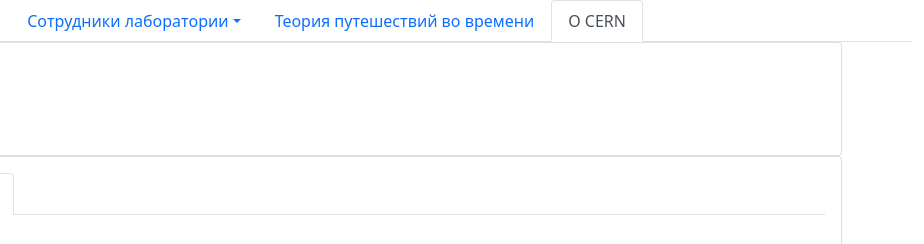
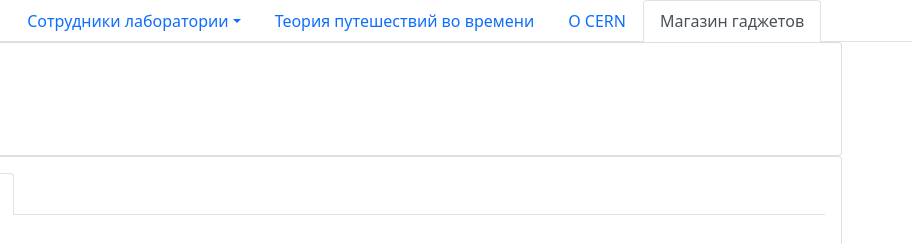
Before and after one commit to Agmiyas/WoT_CW2, a plain HTML site: page contents/lab_shop.html in a window 1280 px wide. Shown: the top 244 px of the page, 356-1280 px from the left. Drawn offline with nearby package versions, Linux system fonts and the light colour scheme.

Commit message:
refs to shop added

```diff
--- a/contents/lab_shop.html
+++ b/contents/lab_shop.html
@@ -45,8 +45,11 @@
                 <a class="nav-link" href="../contents/time_travel_theory.html">Теория путешествий во времени</a>
             </li>
             <li class="nav-item">
-                <a class="nav-link active" href="../contents/about_cern.html">О
+                <a class="nav-link " href="../contents/about_cern.html">О
                     CERN</a>
+            </li>
+            <li class="nav-item">
+                <a class="nav-link active" href="../contents/lab_shop.html">Магазин гаджетов</a>
             </li>
         </ul>
     </div>
```
Also changed, not shown: contents/about_cern.html (+3 -0 lines), contents/time_travel_theory.html (+3 -0 lines), index.html (+3 -0 lines), tables/table.html (+3 -0 lines).
